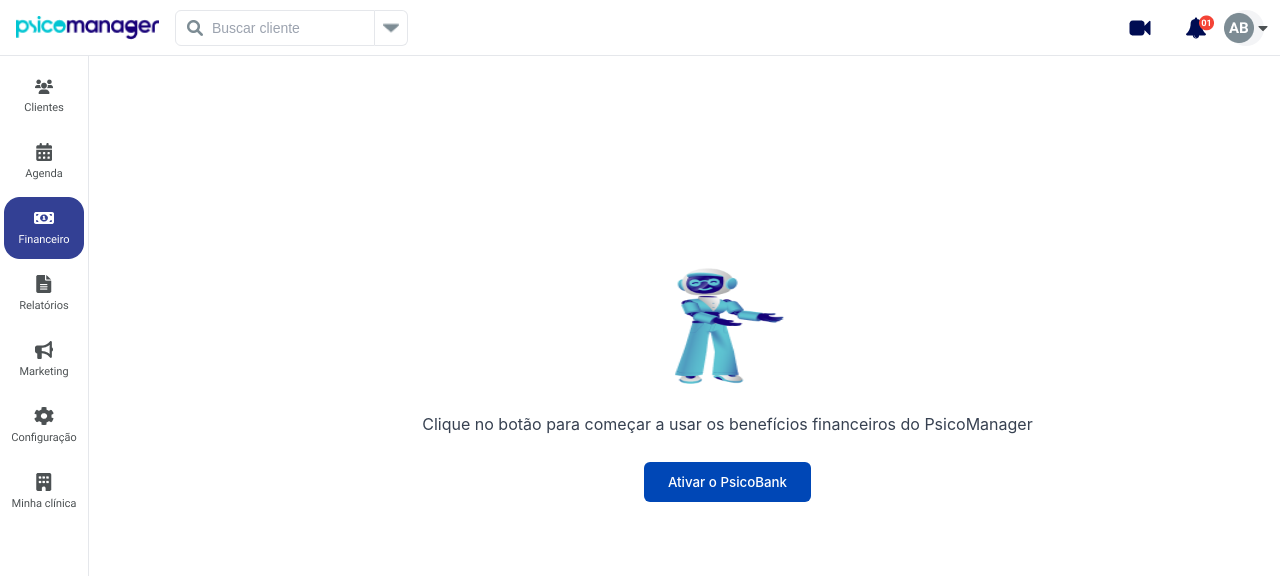
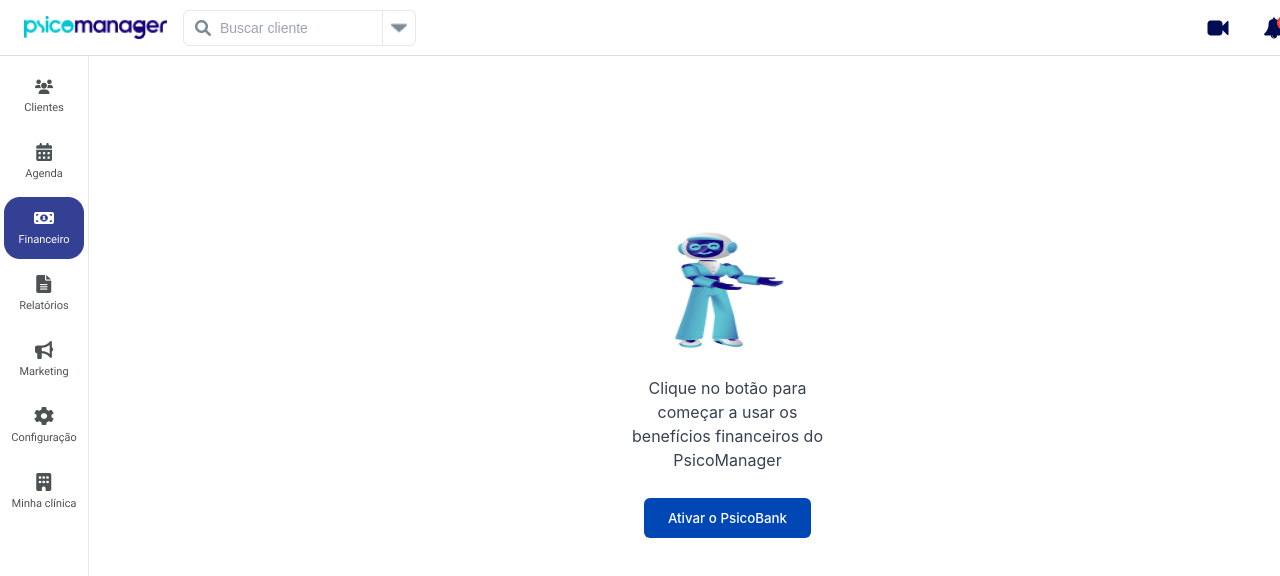
Before and after one commit to agostinhomarcia/psicomanager-frontend-challenge, a React (Vite) app: page / in a window 1280 px wide. Shown: the top 576 px of the page. Built offline with nearby package versions, Linux system fonts and the light colour scheme.

Commit message:
fix: adjust the size of the header + image container and activate PsicoBank button

```diff
--- a/src/components/Header/styles.ts
+++ b/src/components/Header/styles.ts
@@ -1,17 +1,19 @@
 import styled from "styled-components";
 
 export const Container = styled.header`
-  width: 100%;
+  width: 100vw;
+  min-width: 1366px;
   height: 56px;
-  background: #ffffff;
-  border-bottom: 1px solid #e5e7eb;
+  background: #fff;
+  border-bottom: 1px solid #ddd;
+  padding: 0 24px;
   display: flex;
   align-items: center;
-  padding: 0 16px;
+  justify-content: space-between;
   position: fixed;
   top: 0;
   left: 0;
-  z-index: 100;
+  z-index: 1000;
 `;
 
 export const Logo = styled.div`
--- a/src/components/Steps/Step1BankAccount/styles.ts
+++ b/src/components/Steps/Step1BankAccount/styles.ts
@@ -56,6 +56,7 @@ export const FormContainer = styled.div`
 export const FormRow = styled.div`
   display: flex;
   gap: 16px;
+  margin-bottom: 16px;
 
   @media (max-width: 768px) {
     flex-direction: column;
--- a/src/pages/Home/index.tsx
+++ b/src/pages/Home/index.tsx
@@ -16,7 +16,12 @@ export function Home() {
       <Sidebar />
       <Content>
         <ActivationSection>
-          <img src="/imagens/robot-icon.png" alt="Robot Icon" />
+          <img
+            src="/imagens/robot-icon.png"
+            alt="Robot Icon"
+            width={100}
+            height={180}
+          />
           <p>
             Clique no botão para começar a usar os benefícios financeiros do
             PsicoManager
--- a/src/pages/Home/styles.ts
+++ b/src/pages/Home/styles.ts
@@ -26,6 +26,8 @@ export const ActivationSection = styled.div`
   align-items: center;
   justify-content: center;
   text-align: center;
+  width: 220px;
+  height: 372px;
   gap: 10px;
 
   img {
```
